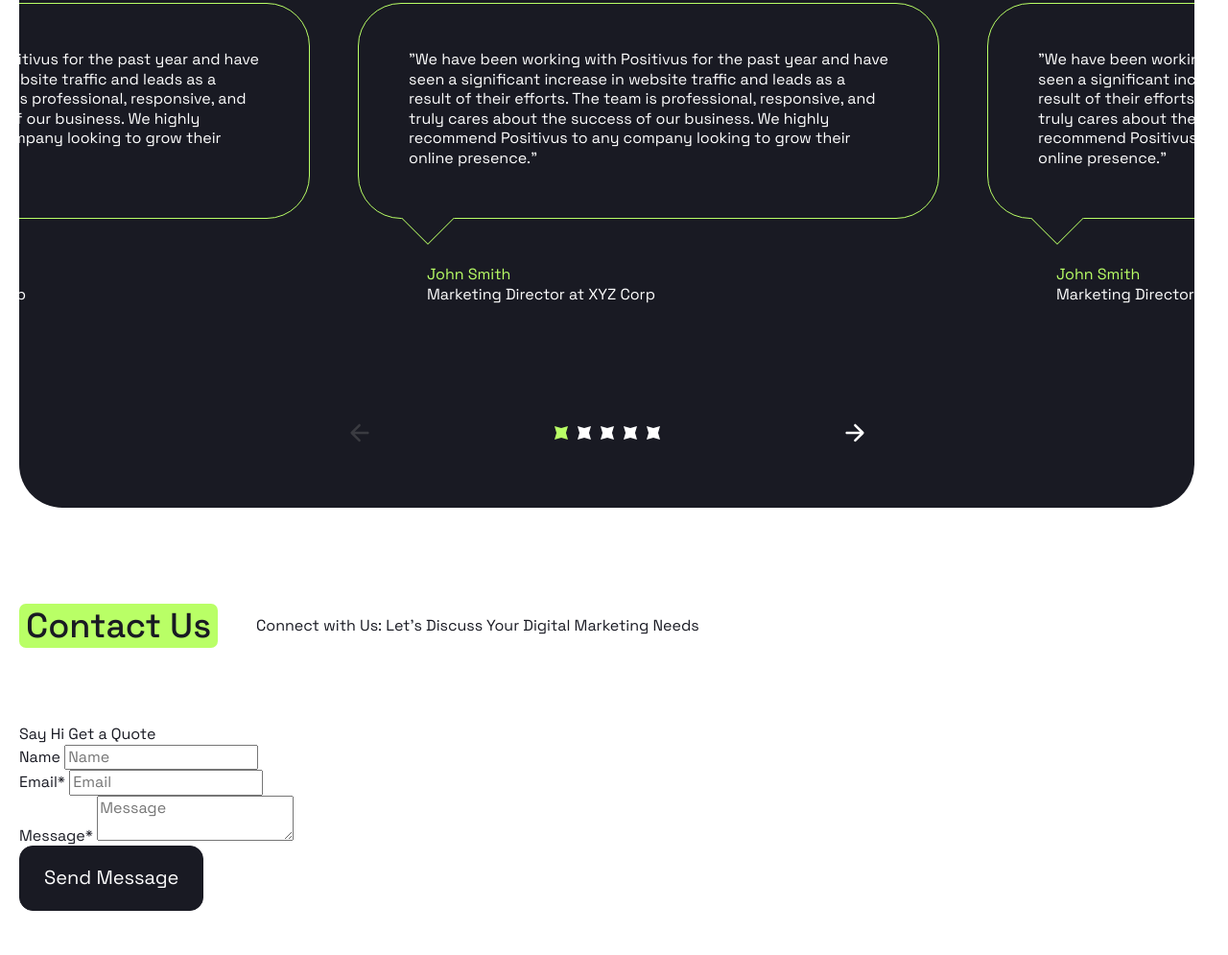
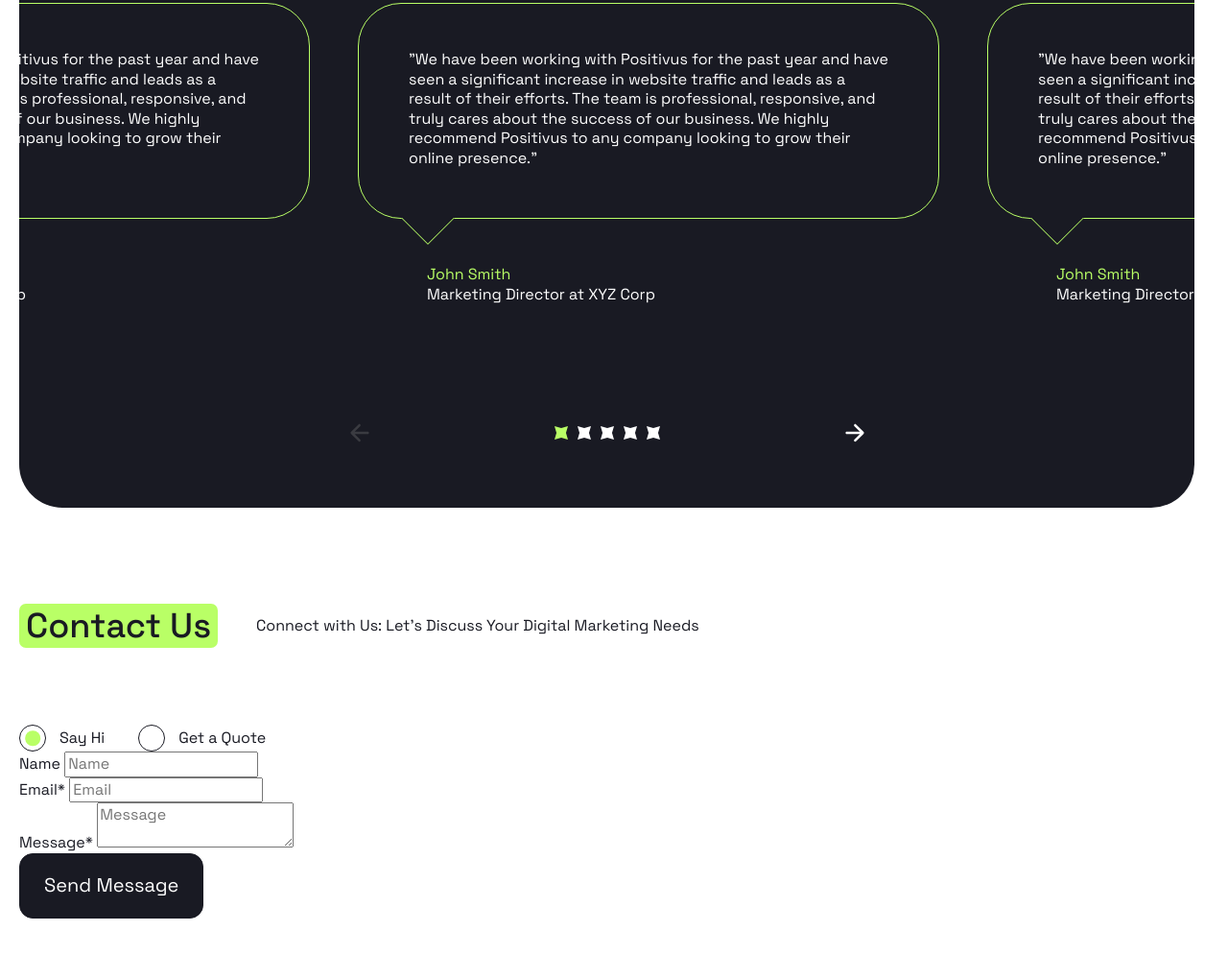
Before and after one commit to sabyrkazen/positivus, a website: page index.html in a window 1280 px wide. Shown: the part 5834-6829 px from the top of the page at 96% size. Drawn offline with Linux system fonts and the light colour scheme.

Commit message:
feat: add flexbox layout for radio buttons with improved spacing

```diff
--- a/src/styles/scss/components/_radio.scss
+++ b/src/styles/scss/components/_radio.scss
@@ -0,0 +1,38 @@
+@use '../helpers' as *;
+
+.radio {
+  display: flex;
+  align-items: center;
+  column-gap: 14px;
+  transition-duration: var(--transition-duration);
+
+  @include hover {
+    opacity: 0.6;
+  }
+
+  &__input {
+    &:not(:checked) + .radio__emulator::after {
+      opacity: 0;
+    }
+  }
+
+  &__emulator {
+    @include flex-center;
+    @include square(28px);
+
+    position: relative;
+    background-color: var(--color-light);
+    border: var(--border);
+    border-radius: 50%;
+
+    &::after {
+      @include abs-center;
+      @include square(60%);
+
+      content: '';
+      background-color: var(--color-accent);
+      border-radius: inherit;
+      transition-duration: var(--transition-duration);
+    }
+  }
+}
```
Also changed, not shown: src/styles/css/main.css, 1 other file.
